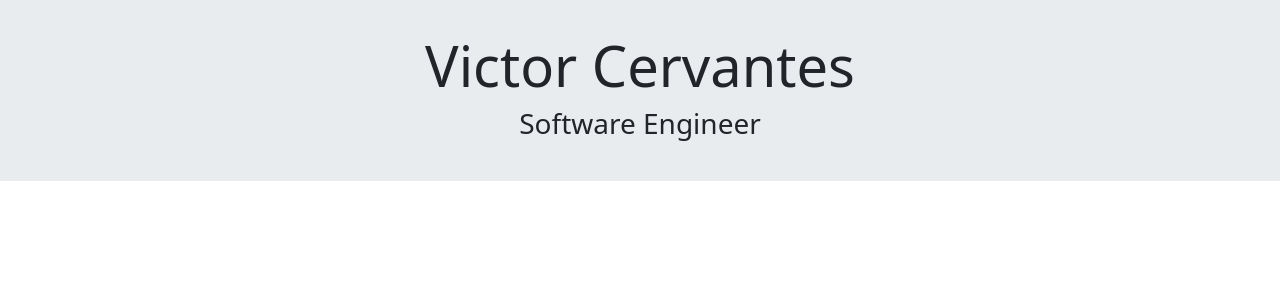
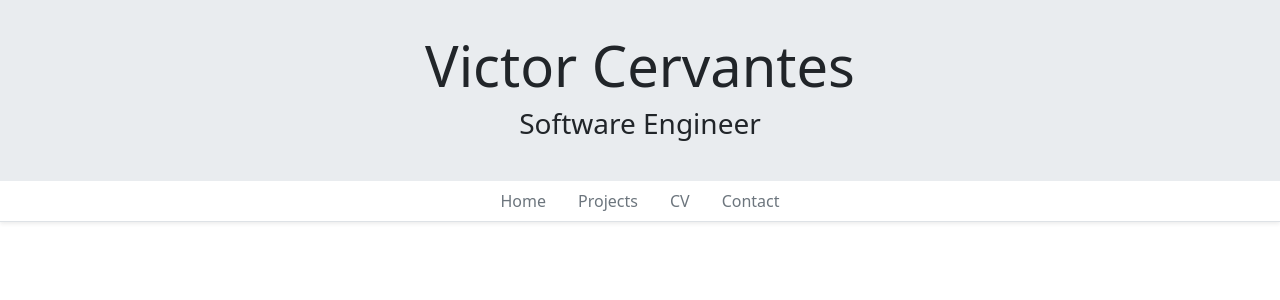
Before and after one commit to cervantvfr/cervantvfr.github.io, an Angular app: page / in a window 1280 px wide. Shown: the top 300 px of the page. Built offline with nearby package versions, Linux system fonts and the light colour scheme.

Commit message:
Added nav component

```diff
--- a/src/app/app.component.html
+++ b/src/app/app.component.html
@@ -1 +1,4 @@
-<app-header></app-header>
+<div class="shadow-sm">
+    <app-header></app-header>
+    <app-nav></app-nav>
+</div>
--- a/src/app/app.module.ts
+++ b/src/app/app.module.ts
@@ -5,12 +5,14 @@
 import { AppComponent } from './app.component';
 import { BrowserAnimationsModule } from '@angular/platform-browser/animations';
 import { HeaderComponent } from './header/header.component';
+import { NavComponent } from './nav/nav.component';
 
 
 @NgModule({
   declarations: [
     AppComponent,
-    HeaderComponent
+    HeaderComponent,
+    NavComponent
   ],
   imports: [
     BrowserModule,
--- /dev/null
+++ b/src/app/nav/nav.component.html
@@ -0,0 +1,21 @@
+<nav class="navbar-expand-md border-bottom mb-3">
+    <div class="container">
+        <ul class="nav justify-content-center">
+            <li class="nav-item">
+                <a class="nav-link text-secondary">Home</a>
+            </li>
+
+            <li class="nav-item">
+                <a class="nav-link text-secondary">Projects</a>
+            </li>
+
+            <li class="nav-item">
+                <a class="nav-link text-secondary">CV</a>
+            </li>
+
+            <li class="nav-item">
+                <a class="nav-link text-secondary">Contact</a>
+            </li>
+        </ul>
+    </div>
+</nav>
```
Also changed, not shown: src/app/nav/nav.component.ts (added, +10 -0 lines), src/app/nav/nav.component.css (added).
